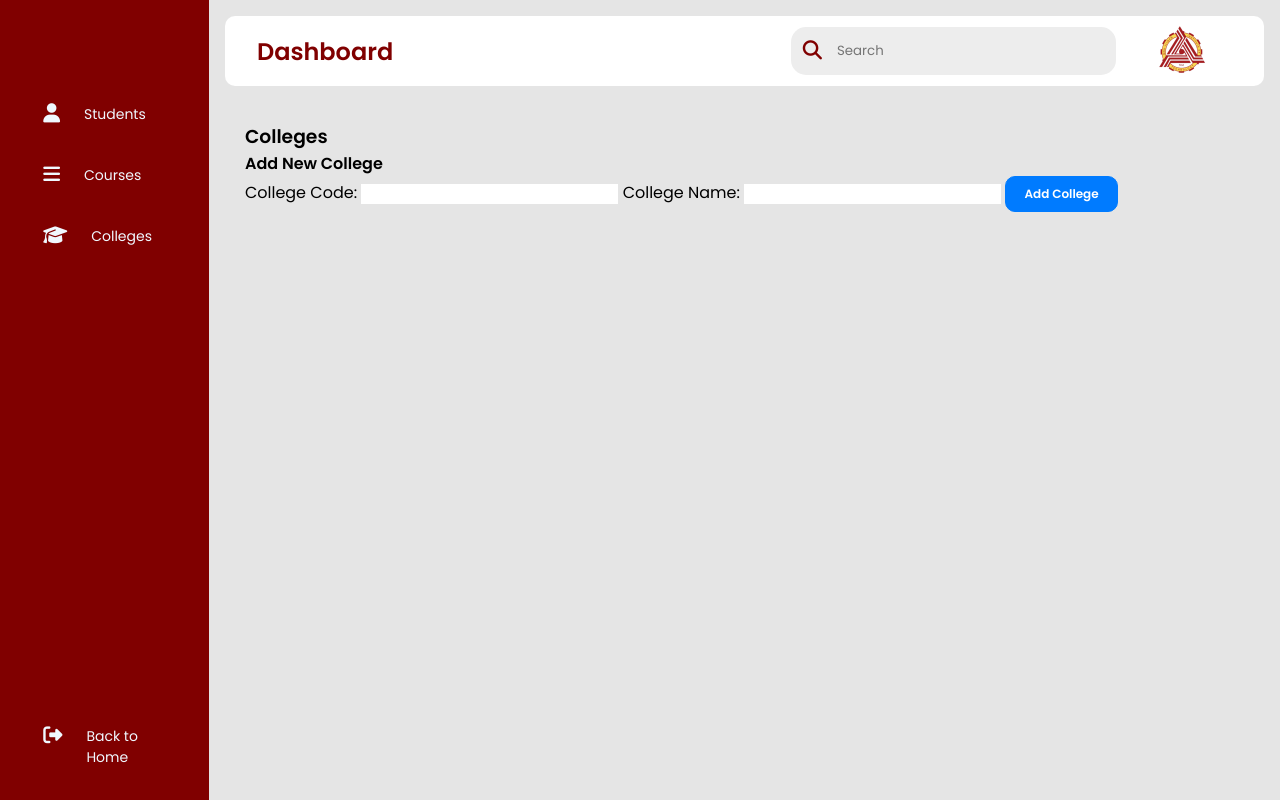
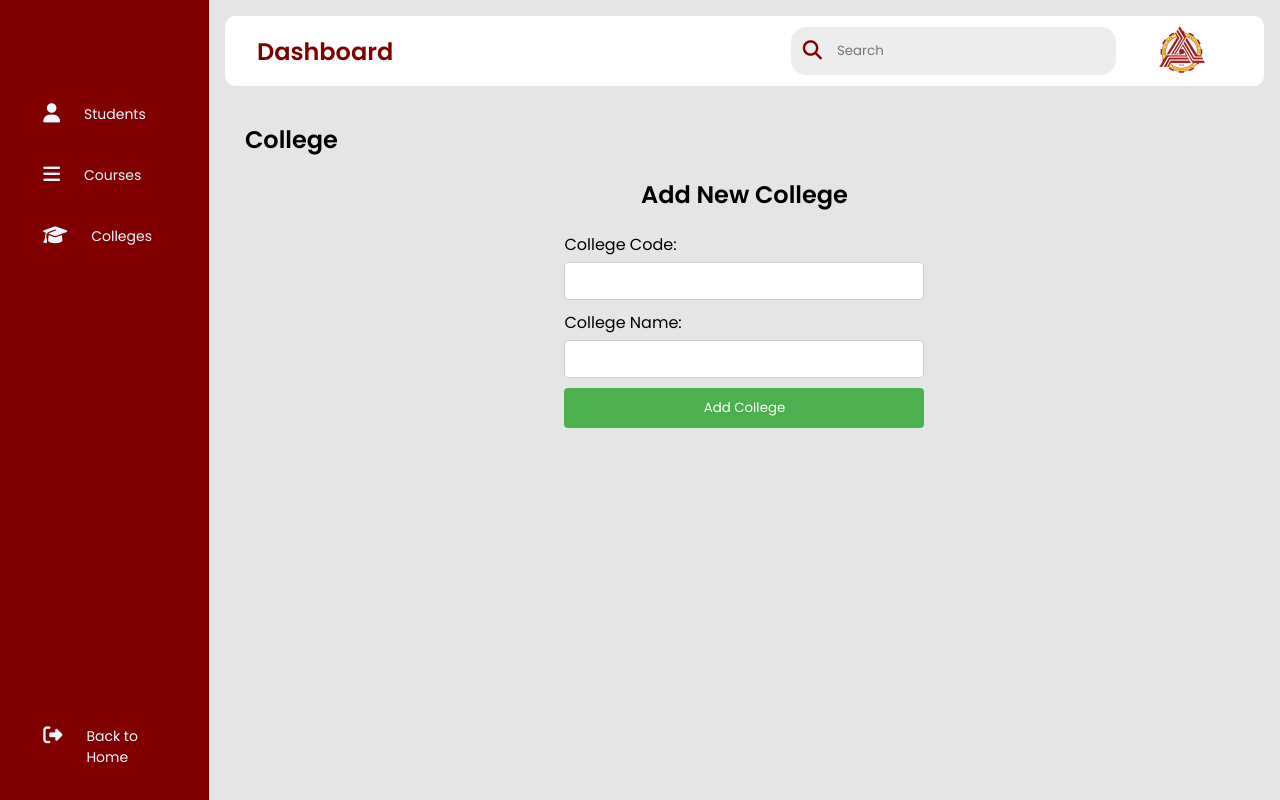
Before and after one commit to fkvasir/Student-Information-System-using-Flask, a Flask app: page /colleges/add in a window 1280 px wide. Run offline with Flask 3, Linux system fonts and the light colour scheme; some libraries are stand-ins or nearby versions.

Commit message:
College: Add

```diff
--- a/app/controller/colleges/controller.py
+++ b/app/controller/colleges/controller.py
@@ -18,14 +18,15 @@ def add_college_form():
         college_code = request.form.get('collegeCode')
         college_name = request.form.get('collegeName')
 
-
-
-        add_college(college_code, college_name)
-        return redirect(url_for('colleges.show_colleges'))
-
-        # return redirect('college.html')
+        try:
+            add_college(college_code, college_name)
+            return jsonify({'status': 'success', 'message': 'College added successfully!'})
+        except Exception as e:
+            print(f"Error adding college: {e}")
+            return jsonify({'status': 'error', 'message': str(e)})
 
     return render_template('add_college.html')
+
 
 
 
--- a/app/services/courses_service.py
+++ b/app/services/courses_service.py
@@ -18,7 +18,7 @@ def add_course(course_code, course_name, college):
         cursor = connection.cursor()
 
         cursor.execute(
-            "INSERT INTO course (courseCode, courseName, college) VALUES (%s, %s, %s, %s, %s, %s)",
+            "INSERT INTO course (courseCode, courseName, college) VALUES (%s, %s, %s)",
             (course_code, course_name, college)
         )
 
@@ -37,6 +37,7 @@ def add_course(course_code, course_name, college):
             connection.close()
 
 
+
 def delete_course(courseCode):
     connection = mysql.connection
     cursor = connection.cursor()
--- a/app/static/css/students.css
+++ b/app/static/css/students.css
@@ -380,3 +380,67 @@ table thead tr{
 .custom-close-button:hover {
     background-color: #686767;
 }
+.add-container {
+    max-width: 400px;
+    margin: 0 auto;
+    padding: 20px;
+  }
+
+.add-container h2 {
+    text-align: center;
+  }
+
+  form {
+    display: flex;
+    flex-direction: column;
+  }
+
+  .label-containers {
+    margin-top: 20px;
+  }
+
+  .label-containers label {
+    margin-bottom: 5px;
+  }
+
+  .label-containers input, select {
+    padding: 8px;
+    margin-bottom: 10px;
+    border: 1px solid #ccc;
+    border-radius: 4px;
+  }
+
+  .add-container button {
+    background-color: #4caf50;
+    color: white;
+    padding: 10px;
+    border: none;
+    border-radius: 4px;
+    cursor: pointer;
+  }
+
+  .add-container button:hover {
+    background-color: #45a049;
+  }
+.picture-upload {
+  display: flex;
+  justify-content: flex-end;
+  margin-bottom: 20px;
+}
+
+.picture-upload input[type="file"] {
+  display: none;
+}
+
+.picture-upload label {
+  background-color: #3498db;
+  color: white;
+  padding: 10px;
+  border: none;
+  border-radius: 4px;
+  cursor: pointer;
+}
+
+.picture-upload label:hover {
+  background-color: #2980b9;
+}
--- a/app/static/js/script.js
+++ b/app/static/js/script.js
@@ -14,7 +14,6 @@ document.addEventListener('DOMContentLoaded', function() {
           }
       });
   });
-
   function deleteStudent(studentID) {
       fetch('/students/delete/' + studentID, {
           method: 'DELETE',
@@ -92,7 +91,6 @@ document.addEventListener('DOMContentLoaded', function() {
             }
         });
     });
-
     function deleteCollege(collegeCode) {
         fetch('/colleges/delete/' + collegeCode, {
             method: 'DELETE',
@@ -124,3 +122,49 @@ function showStudentProfile(studentID) {
     console.log("Student ID:", studentID);
     window.location.href = '/students/profile/' + studentID;
   }
+
+
+
+
+
+
+
+document.addEventListener('DOMContentLoaded', function() {
+    var addCollegeButton = document.getElementById('addCollegeButton');
+
+    addCollegeButton.addEventListener('click', function() {
+        var collegeCode = document.getElementById('collegeCode').value;
+        var collegeName = document.getElementById('collegeName').value;
+        var csrfToken = document.querySelector("meta[name='csrf_token']").content;
+
+        var formData = new FormData();
+        formData.append('collegeCode', collegeCode);
+        formData.append('collegeName', collegeName);
+
+        fetch('/colleges/add', {
+            method: 'POST',
+            body: formData,
+            headers: {
+                "X-CSRFToken": csrfToken,
+            },
+        })
+        .then(response => {
+            // Log the full response for debugging
+            console.log(response);
+            return response.json();
+        })
+        .then(data => {
+            console.log(data);  // Log the entire data object
+            if (data.status === 'success') {
+                alert('College added successfully!');
+                window.location.href = "/colleges";
+            } else {
+                alert('Error adding college: ' + data.message);
+            }
+        })
+        .catch(error => {
+            console.error('Error adding college:', error);
+            alert('An error occurred while adding the college. Check the console for details.');
+        });
+    });
+});
--- a/app/templates/add_college.html
+++ b/app/templates/add_college.html
@@ -1,11 +1,17 @@
 {% extends "layouts.html" %}
 
+
 {% block content %}
-  <h3>Colleges</h3>
-  <h4>Add New College</h4>
+<div class="add-form-container">
+  <h1>College</h1>
+  <hr>
+  <div class="add-container">
+    <h2><b>Add New College</b></h2>
 
+    <div class="label-containers">
       <form method="post" action="{{ url_for('colleges.add_college_form') }}">
-    <!-- You can add additional form fields as needed -->
+
+
         <label for="collegeCode">College Code:</label>
         <input type="text" id="collegeCode" name="collegeCode" required>
 
@@ -13,7 +19,9 @@
         <input type="text" id="collegeName" name="collegeName" required>
 
 
-
-    <button type="submit" class="primary-button">Add College</button>
+        <button type="button" id="addCollegeButton">Add College</button>
       </form>
+    </div>
+  </div>
+</div>
 {% endblock %}
--- a/app/templates/layouts.html
+++ b/app/templates/layouts.html
@@ -66,6 +66,7 @@
         </section>
     </div>
 
+    <script src="https://code.jquery.com/jquery-3.6.4.min.js"></script>
     <script src="{{ url_for('static', filename='js/script.js') }}"></script>
     <script src="https://cdn.jsdelivr.net/npm/@popperjs/core@2.11.8/dist/umd/popper.min.js" integrity="sha384-I7E8VVD/ismYTF4hNIPjVp/Zjvgyol6VFvRkX/vR+Vc4jQkC+hVqc2pM8ODewa9r" crossorigin="anonymous"></script>
 </body>
```
Also changed, not shown: app/services/colleges_service.py (+6 -9 lines), app/templates/add_course.html (+11 -5 lines), app/templates/add_student.html (+13 -8 lines). Lines whose indentation alone changed are shown as unchanged.
